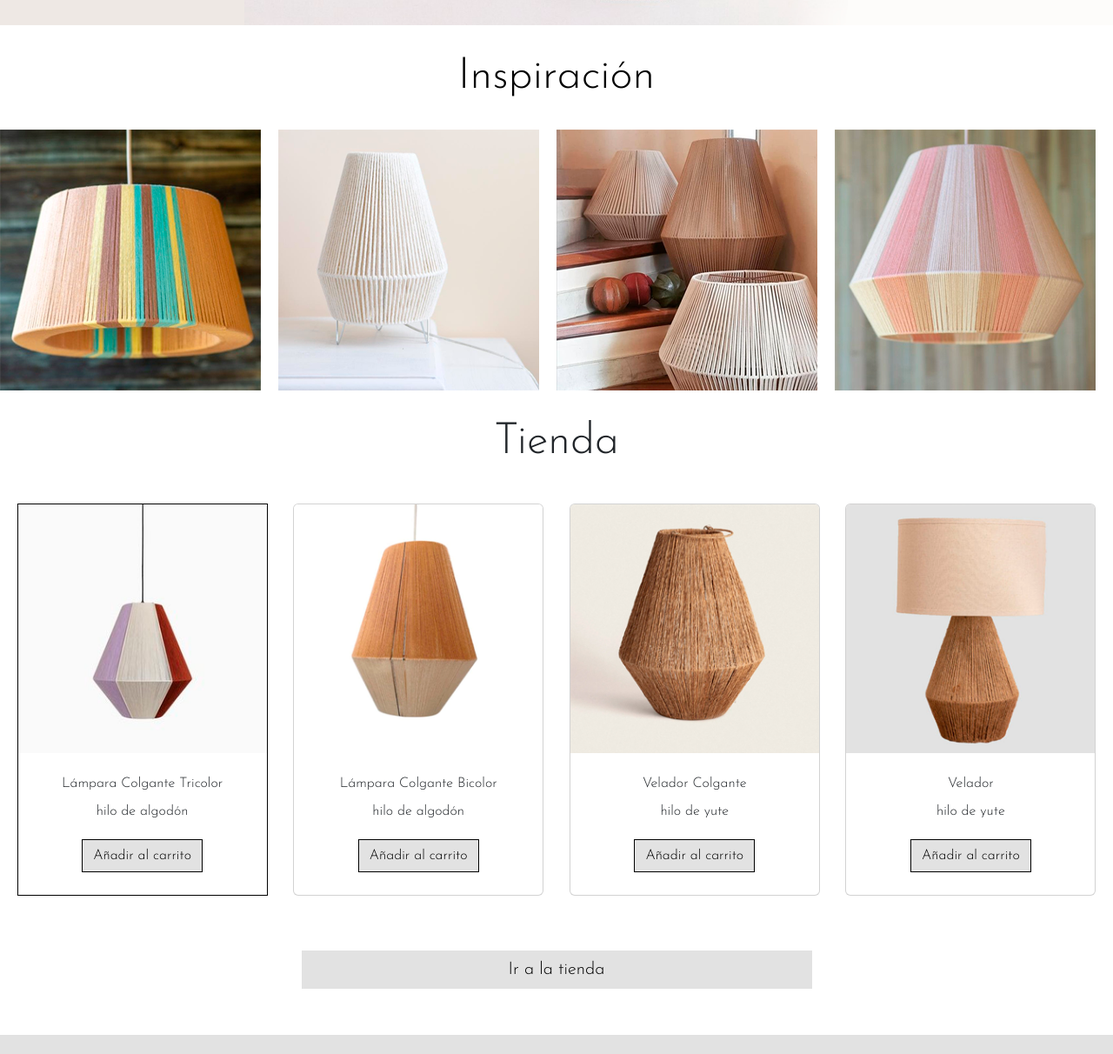
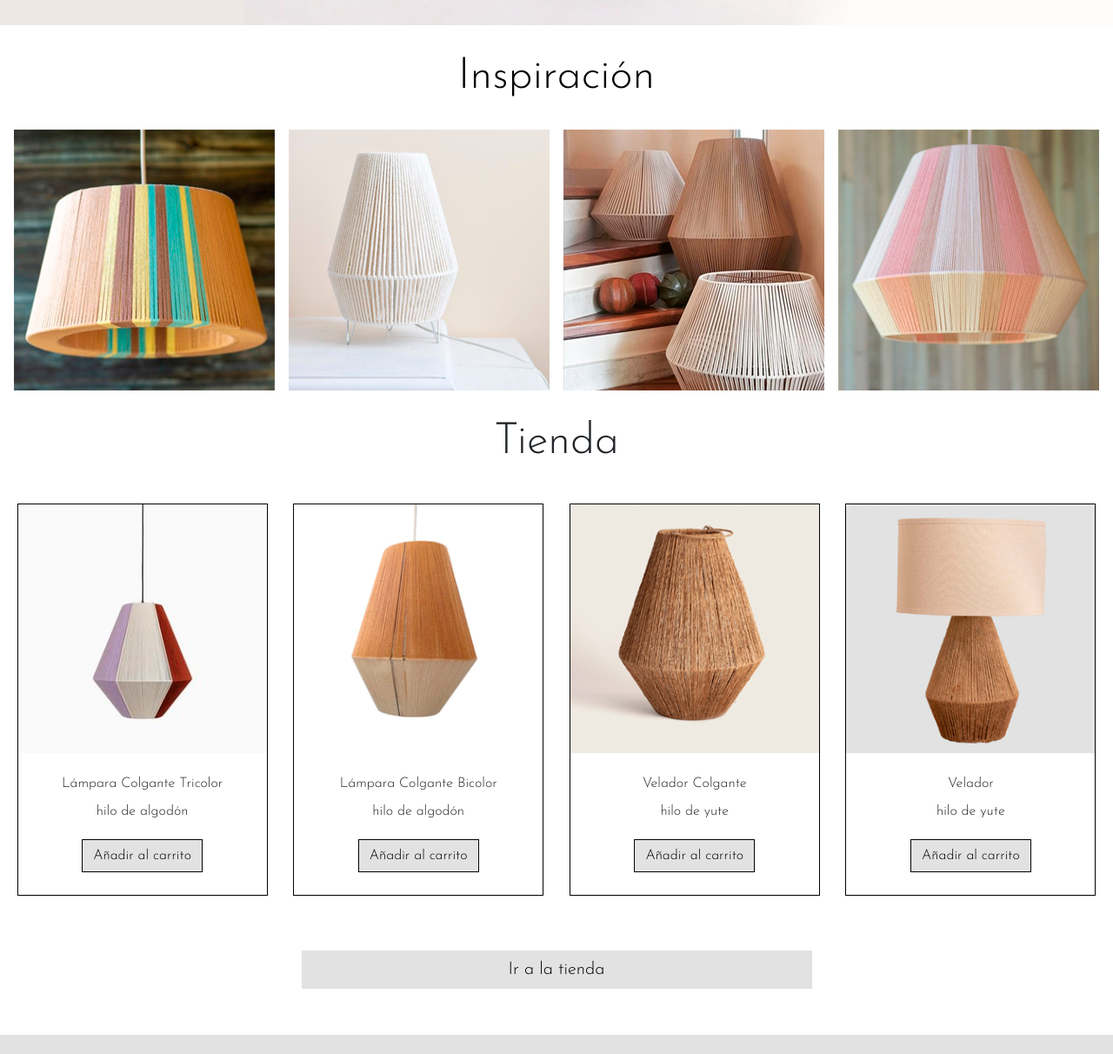
Before and after one commit to npurita/PreEntrega3-PuritaNadia, a website: page index.html in a window 1280 px wide. Shown: the part 1143-2355 px from the top of the page at 87% size. Drawn offline with nearby package versions, Linux system fonts and the light colour scheme.

Commit message:
cambio index

```diff
--- a/index.html
+++ b/index.html
@@ -102,8 +102,11 @@
       </div>
 
       <section>
+
         <h2>Tienda</h2>
+
         <div class="cards-tienda-index">
+
            <div class="tarjeta-tienda">
             <div class="card tarjeta-body" style="width: 18rem;">
               <img src="./imagenes/tiendapreview1.png" class="card-img-top" alt="Lámpara colgante de hilo de algodón tricolor">
@@ -116,7 +119,7 @@
            </div>
 
            <div class="tarjeta-tienda">
-            <div class="card" style="width: 18rem;">
+            <div class="card tarjeta-body" style="width: 18rem;">
               <img src="./imagenes/tiendapreview2.png" class="card-img-top" alt="Lámpara colgante de hilo de algodón bicolor">
               <div class="card-body tarjeta-body">
                 <h5 class="card-title txt-card h5-card">Lámpara Colgante Bicolor</h5>
@@ -127,7 +130,7 @@
            </div>
 
            <div class="tarjeta-tienda">
-            <div class="card" style="width: 18rem;">
+            <div class="card tarjeta-body" style="width: 18rem;">
               <img src="./imagenes/tiendapreview3.png" class="card-img-top" alt="lámpara colgante de hilo de yute">
               <div class="card-body tarjeta-body">
                 <h5 class="card-title txt-card h5-card">Velador Colgante</h5>
@@ -138,7 +141,7 @@
            </div>
 
            <div class="tarjeta-tienda">
-            <div class="card" style="width: 18rem;">
+            <div class="card tarjeta-body" style="width: 18rem;">
               <img src="./imagenes/tiendapreview4.png" class="card-img-top" alt="velador con pantalla blanca y base de hilo de yute">
               <div class="card-body tarjeta-body">
                 <h5 class="card-title txt-card h5-card">Velador</h5>
--- a/scss/style.scss
+++ b/scss/style.scss
@@ -89,8 +89,7 @@ h2{
 /* INSPIRACION (Index) */
 
 .grid-layout{
-    display: grid;
-    grid-template-columns: repeat(4, 1fr);
+    display: flex;
     justify-content: space-evenly;
 }
 
@@ -99,6 +98,5 @@ h2{
         display: grid;
         grid-template-columns: 1fr 1fr;
         grid-template-rows: auto;
-        justify-items: center;
     }
 }
```
Also changed, not shown: css/style.css, 1 other file.
